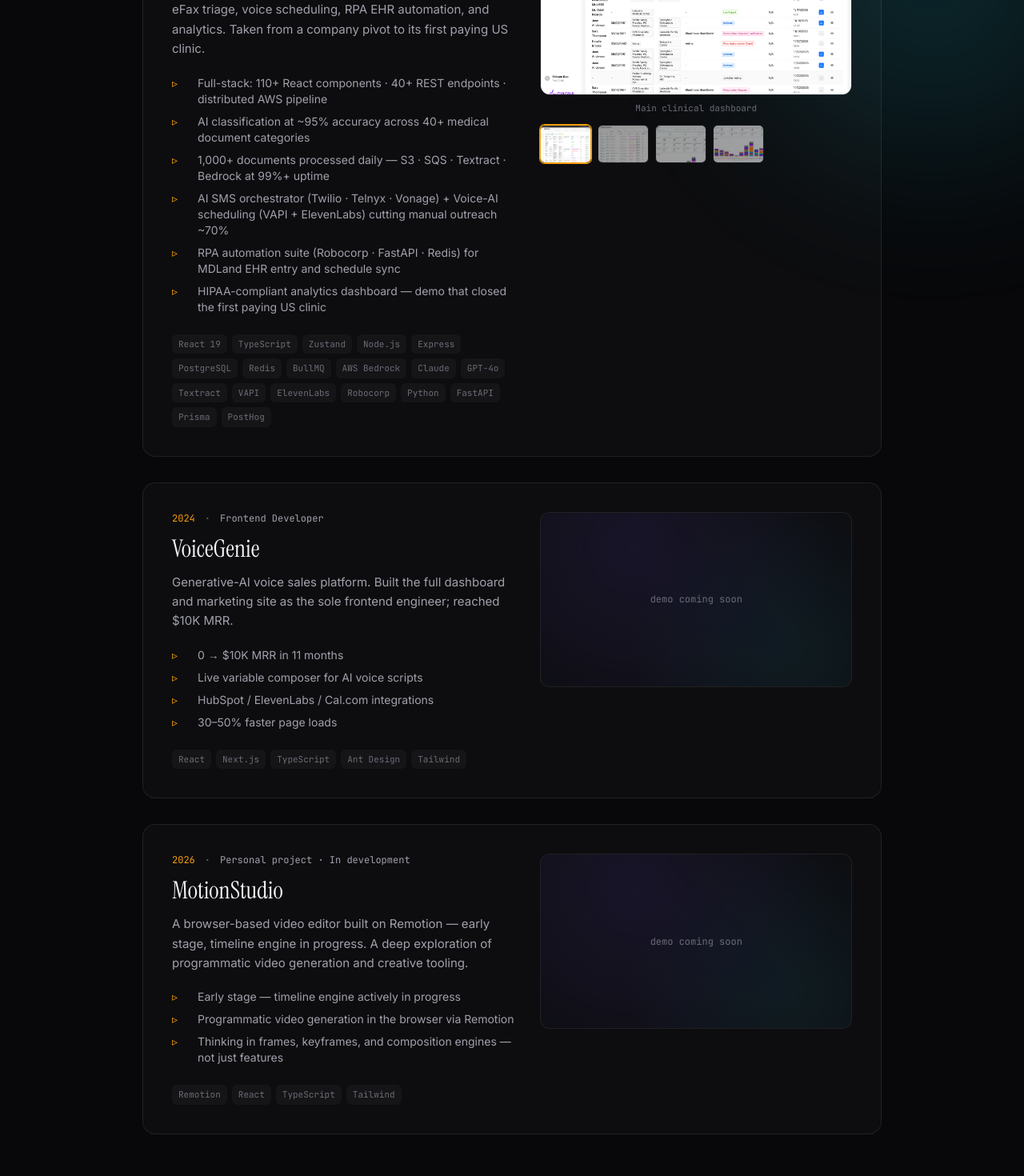
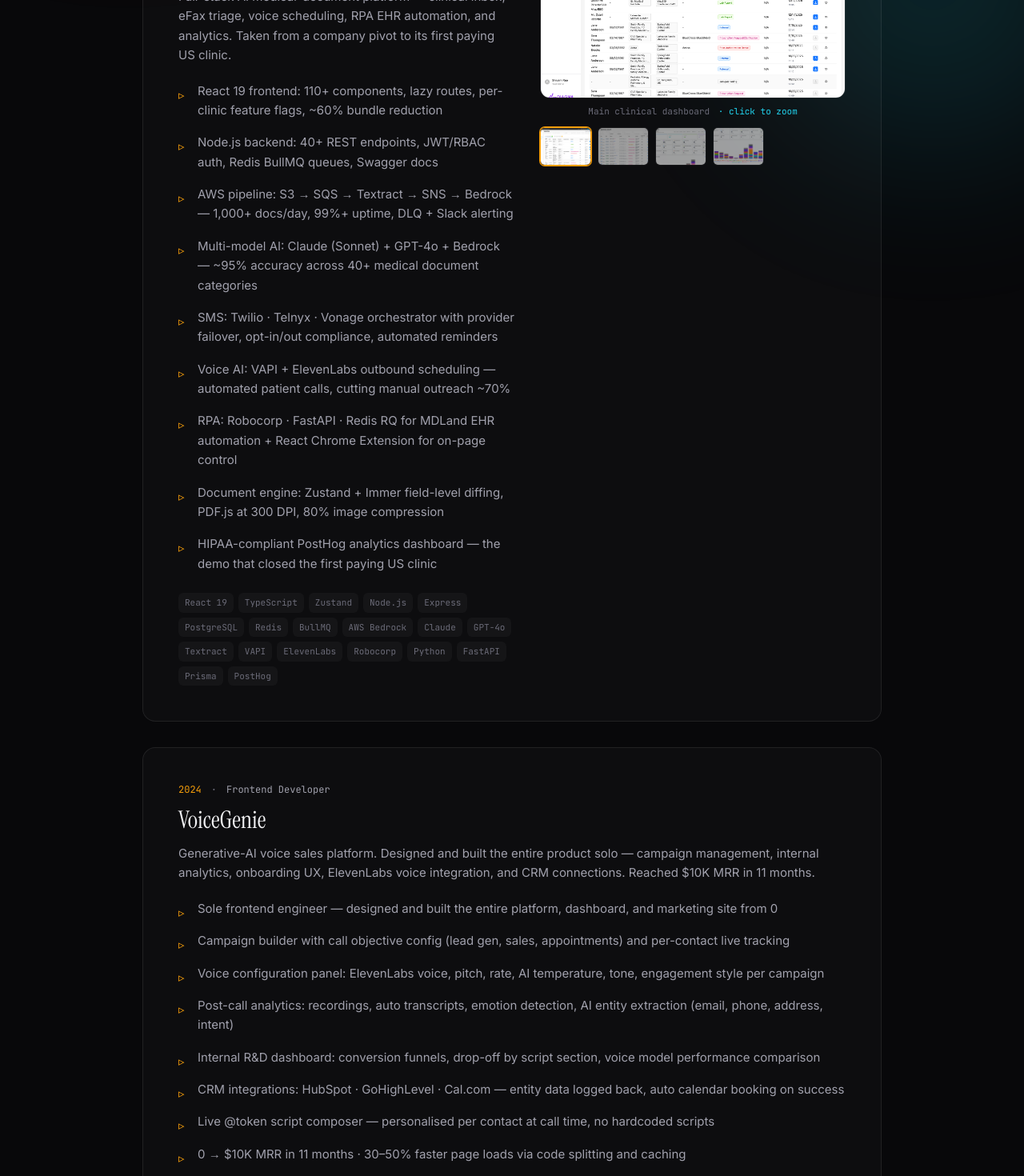
Before and after one commit to BLAZE7SHADOW/shivam-portfolio, a Next.js app: page /projects in a window 1280 px wide. Shown: the part 540-2010 px from the top of the page at 80% size. Built offline with nearby package versions, Linux system fonts and the light colour scheme.

Commit message:
feat: keyword highlights, expanded job details, lightbox zoom, WIP badge, Twitter handle, journey page fixes

```diff
--- a/app/projects/page.tsx
+++ b/app/projects/page.tsx
@@ -4,6 +4,7 @@ import Reveal from "@/components/Reveal";
 import TiltCard from "@/components/TiltCard";
 import Gallery from "@/components/Gallery";
 import { Eyebrow } from "@/components/Section";
+import { HL } from "@/lib/highlight";
 import { projects } from "@/content/data";
 
 export default function ProjectsPage() {
@@ -25,21 +26,27 @@ export default function ProjectsPage() {
         {projects.map((p, i) => (
           <Reveal key={p.slug} delay={i * 0.05}>
             <div id={p.slug} className="scroll-mt-28">
-            <TiltCard className="p-7 sm:p-9" max={3}>
-              <div className="grid gap-8 lg:grid-cols-[1.1fr_1fr] lg:items-start">
+            <TiltCard className="p-8 sm:p-11" max={3}>
+              <div className={`grid gap-8 ${p.media.length > 0 ? "lg:grid-cols-[1.1fr_1fr] lg:items-start" : ""}`}>
                 <div>
-                  <div className="mb-3 flex items-center gap-3 font-mono text-xs">
+                  <div className="mb-3 flex flex-wrap items-center gap-3 font-mono text-xs">
                     <span className="text-accent">{p.year}</span>
                     <span className="text-ink-faint">·</span>
                     <span className="text-ink-dim">{p.role}</span>
+                    {p.wip && (
+                      <span className="inline-flex items-center gap-1.5 rounded-full border border-amber-400/30 bg-amber-400/10 px-2.5 py-0.5 text-[11px] font-medium text-amber-400">
+                        <span className="h-1.5 w-1.5 animate-pulse rounded-full bg-amber-400" />
+                        In Development
+                      </span>
+                    )}
                   </div>
                   <h2 className="mb-3 font-serif text-3xl">{p.title}</h2>
                   <p className="mb-5 text-[15px] leading-relaxed text-ink-dim">{p.blurb}</p>
-                  <ul className="mb-6 grid gap-2">
+                  <ul className="mb-6 grid gap-4">
                     {p.highlights.map((h, j) => (
-                      <li key={j} className="relative pl-5 text-sm text-ink-dim">
-                        <span className="absolute left-0 text-accent">▹</span>
-                        <span className="block pl-3">{h}</span>
+                      <li key={j} className="relative pl-6 text-[15px] leading-relaxed text-ink-dim">
+                        <span className="absolute left-0 top-[5px] text-accent">▹</span>
+                        <span className="block"><HL text={h} /></span>
                       </li>
                     ))}
                   </ul>
--- a/components/Gallery.tsx
+++ b/components/Gallery.tsx
@@ -1,13 +1,18 @@
 "use client";
 
-import { useState } from "react";
+import { useState, useEffect, useCallback } from "react";
 import type { Media } from "@/content/data";
 
-function MediaFrame({ item }: { item: Media }) {
+function MediaFrame({
+  item,
+  onClick,
+}: {
+  item: Media;
+  onClick?: () => void;
+}) {
   if (item.type === "video") {
     return (
       <video
-        key={item.src}
         className="aspect-video w-full rounded-xl border border-panel-border object-cover"
         src={item.src}
         autoPlay
@@ -18,47 +23,55 @@ function MediaFrame({ item }: { item: Media }) {
       />
     );
   }
+  return (
     // eslint-disable-next-line @next/next/no-img-element
-  return (
     <img
-      key={item.src}
       src={item.src}
       alt={item.caption || "project media"}
-      className="aspect-video w-full rounded-xl border border-panel-border object-cover"
+      onClick={onClick}
+      className="aspect-video w-full cursor-zoom-in rounded-xl border border-panel-border object-cover transition-opacity hover:opacity-90"
     />
   );
 }
 
 export default function Gallery({ media }: { media: Media[] }) {
   const [active, setActive] = useState(0);
+  const [lightbox, setLightbox] = useState<number | null>(null);
 
-  // Placeholder when no media yet
-  if (!media || media.length === 0) {
-    return (
-      <div className="relative flex aspect-video w-full items-center justify-center overflow-hidden rounded-xl border border-panel-border bg-bg-soft">
-        <div
-          className="absolute inset-0 opacity-40"
-          style={{
-            background:
-              "radial-gradient(500px circle at 30% 20%, rgba(124,92,255,0.25), transparent 50%), radial-gradient(400px circle at 80% 80%, rgba(34,211,238,0.18), transparent 50%)",
-          }}
-        />
-        <span className="relative font-mono text-xs text-ink-faint">demo coming soon</span>
-      </div>
-    );
-  }
+  const closeLightbox = useCallback(() => setLightbox(null), []);
+
+  const prev = useCallback(() =>
+    setLightbox((i) => (i !== null && i > 0 ? i - 1 : i)), []);
+
+  const next = useCallback(() =>
+    setLightbox((i) => (i !== null && i < media.length - 1 ? i + 1 : i)), [media.length]);
+
+  useEffect(() => {
+    if (lightbox === null) return;
+    const handler = (e: KeyboardEvent) => {
+      if (e.key === "Escape") closeLightbox();
+      if (e.key === "ArrowLeft") prev();
+      if (e.key === "ArrowRight") next();
+    };
+    window.addEventListener("keydown", handler);
+    return () => window.removeEventListener("keydown", handler);
+  }, [lightbox, closeLightbox, prev, next]);
+
+  if (!media || media.length === 0) return null;
 
   const current = media[Math.min(active, media.length - 1)];
 
   return (
+    <>
       <div>
-      <MediaFrame item={current} />
+        <MediaFrame item={current} onClick={() => setLightbox(active)} />
 
         {current.caption && (
-        <div className="mt-2 text-center font-mono text-[11px] text-ink-faint">{current.caption}</div>
+          <div className="mt-2 text-center font-mono text-[11px] text-ink-faint">
+            {current.caption} <span className="ml-1 text-accent-2">· click to zoom</span>
+          </div>
         )}
 
-      {/* thumbnails — only when more than one */}
         {media.length > 1 && (
           <div className="mt-3 flex flex-wrap gap-2">
             {media.map((m, i) => (
@@ -86,5 +99,73 @@ export default function Gallery({ media }: { media: Media[] }) {
           </div>
         )}
       </div>
+
+      {/* Lightbox */}
+      {lightbox !== null && (
+        <div
+          className="fixed inset-0 z-[9999] bg-black/94 backdrop-blur-md"
+          onClick={closeLightbox}
+        >
+          {/* Close */}
+          <button
+            onClick={closeLightbox}
+            className="absolute right-4 top-4 z-10 flex h-9 w-9 items-center justify-center rounded-full border border-white/20 bg-white/10 text-white/70 transition-colors hover:bg-white/20 hover:text-white"
+            aria-label="Close"
+          >
+            <svg width="14" height="14" viewBox="0 0 14 14" fill="none">
+              <path d="M1 1l12 12M13 1L1 13" stroke="currentColor" strokeWidth="1.8" strokeLinecap="round" />
+            </svg>
+          </button>
+
+          {/* Main layout: prev | image | next */}
+          <div className="flex h-full w-full items-center justify-between gap-3 px-4">
+            {/* Prev */}
+            <button
+              onClick={(e) => { e.stopPropagation(); prev(); }}
+              disabled={lightbox === 0}
+              className="z-10 flex h-11 w-11 shrink-0 items-center justify-center rounded-full border border-white/20 bg-white/10 text-white/70 transition-colors hover:bg-white/20 hover:text-white disabled:opacity-0"
+              aria-label="Previous"
+            >
+              <svg width="16" height="16" viewBox="0 0 16 16" fill="none">
+                <path d="M10 3L5 8l5 5" stroke="currentColor" strokeWidth="1.8" strokeLinecap="round" strokeLinejoin="round" />
+              </svg>
+            </button>
+
+            {/* Image + caption */}
+            <div
+              className="flex flex-1 flex-col items-center gap-3 overflow-hidden"
+              onClick={(e) => e.stopPropagation()}
+            >
+              {/* eslint-disable-next-line @next/next/no-img-element */}
+              <img
+                src={media[lightbox].src}
+                alt={media[lightbox].caption || "project screenshot"}
+                className="max-h-[82vh] w-full rounded-2xl border border-white/10 object-contain shadow-2xl"
+              />
+              <div className="flex items-center gap-4">
+                {media[lightbox].caption && (
+                  <span className="font-mono text-xs text-white/50">{media[lightbox].caption}</span>
+                )}
+                {media.length > 1 && (
+                  <span className="font-mono text-xs text-white/30">{lightbox + 1} / {media.length}</span>
+                )}
+              </div>
+            </div>
+
+            {/* Next */}
+            <button
+              onClick={(e) => { e.stopPropagation(); next(); }}
+              disabled={lightbox === media.length - 1}
+              className="z-10 flex h-11 w-11 shrink-0 items-center justify-center rounded-full border border-white/20 bg-white/10 text-white/70 transition-colors hover:bg-white/20 hover:text-white disabled:opacity-0"
+              aria-label="Next"
+            >
+              <svg width="16" height="16" viewBox="0 0 16 16" fill="none">
+                <path d="M6 3l5 5-5 5" stroke="currentColor" strokeWidth="1.8" strokeLinecap="round" strokeLinejoin="round" />
+              </svg>
+            </button>
+          </div>
+        </div>
+      )}
+    </>
   );
 }
--- a/content/data.ts
+++ b/content/data.ts
@@ -20,7 +20,7 @@ export const profile = {
   socials: {
     github: "https://github.com/BLAZE7SHADOW",
     linkedin: "https://www.linkedin.com/in/shivam-govind-rao-138881157/",
-    twitter: "https://twitter.com/your_handle", // EDIT
+    twitter: "https://x.com/BLAZE07SHADOW",
   },
   intro:
     "I started as a frontend engineer and grew into the full stack — backend, cloud, AI pipelines, and RPA automation. At Diagna AI I owned FAXFlo end-to-end: 110+ React components, a 40-endpoint Node.js API, a distributed AWS document pipeline processing 1,000+ faxes daily, and the AI + voice automation that took the product live in a paying US clinic.",
@@ -52,13 +52,15 @@ export const journey = [
     summary:
       "Took FAXFlo from a company pivot to its first paying US clinic in production. Owned the entire stack — React frontend, Node.js backend, AWS cloud pipeline, multi-model AI, Voice-AI scheduling, RPA automation, and analytics.",
     points: [
-      "Full-stack owner: shipped the React 19 frontend solo (110+ components, lazy-loaded routes, per-clinic feature flags, ~60% bundle reduction) AND the production backend (Node.js · Express · PostgreSQL, 40+ REST endpoints, JWT/RBAC auth, Redis-backed BullMQ queues, Swagger docs).",
-      "Architected a distributed AWS pipeline (S3 · SQS · Textract · SNS · Bedrock) processing 1,000+ medical documents daily at 99%+ uptime, with DLQ handling and Slack alerting.",
-      "Integrated Claude (Sonnet), GPT-4o, and AWS Bedrock for document classification at ~95% accuracy across 40+ categories — extracting structured patient data with custom prompts and retry logic.",
-      "Built an AI SMS orchestrator (Twilio · Telnyx · Vonage) for opt-in/opt-out flows, appointment reminders, and follow-up — and a Voice-AI scheduling module (VAPI + ElevenLabs) cutting manual outreach ~70%.",
-      "Engineered an RPA automation suite (Robocorp · Python · FastAPI · Redis RQ) for MDLand EHR — OTP/2FA login, patient search, document upload, and schedule sync via iframe-heavy UI, with a React Chrome Extension for on-page orchestration.",
-      "Built the HIPAA-compliant PostHog analytics dashboard (EMR sync counts, bar charts, appointment analytics) and the investor + clinic demo that closed the first paying US clinic.",
-      "Wrote a custom Zustand + Immer document-editing engine with field-level diffing and patch-only updates; PDF.js rendering at 300 DPI with multi-page batch processing and ~80% image compression.",
+      "**Frontend** — Shipped the entire **React 19** UI solo: **110+ components**, lazy-loaded routes, per-clinic feature flags, role-based views, and **~60% bundle reduction** via aggressive code splitting.",
+      "**Backend API** — Built the production **Node.js · Express · PostgreSQL** backend from scratch: **40+ REST endpoints**, JWT + RBAC auth, input validation, Swagger docs, and **Redis-backed BullMQ** job queues for async processing.",
+      "**AWS Pipeline** — Architected a distributed document pipeline (**S3 → SQS → Textract → SNS → Bedrock**) processing **1,000+ medical faxes daily** at **99%+ uptime** — with dead-letter queues (DLQ) for poison-message handling, SNS-triggered retries, and Slack alerting on failures.",
+      "**AI Classification** — Integrated **Claude (Sonnet)**, **GPT-4o**, and **AWS Bedrock** in a multi-model chain for document classification at **~95% accuracy** across **40+ medical categories** — custom system prompts, structured JSON extraction, confidence scoring, and fallback retry logic.",
+      "**SMS Orchestration** — Built an AI-driven SMS system across three providers (**Twilio · Telnyx · Vonage**) handling opt-in/opt-out compliance, appointment reminders, two-way patient messaging, and automated follow-up flows — with provider failover so no single outage breaks delivery.",
+      "**Voice AI** — Built a Voice-AI outbound scheduling module (**VAPI + ElevenLabs**) for automated patient calls: appointment confirmations, reschedule handling, and intake — cutting manual outreach by **~70%**.",
+      "**RPA & EHR Automation** — Engineered a full RPA suite (**Robocorp · Python · FastAPI · Redis RQ**) targeting MDLand EHR's iframe-heavy UI: OTP/2FA login, patient lookup, document upload, and calendar sync — plus a **React Chrome Extension** that embedded the orchestration UI directly on the EHR page.",
+      "**Document Engine** — Wrote a custom **Zustand + Immer** editing engine with field-level diffing and patch-only backend sync; **PDF.js** rendering at **300 DPI**, multi-page batch processing, and **~80% image compression** before S3 upload.",
+      "**Analytics** — Built a **HIPAA-compliant PostHog** dashboard tracking EMR sync rates, document pipeline throughput, appointment conversion, and AI classification accuracy — the same dashboard used in the investor demo that **closed the first paying US clinic**.",
     ],
     stack: ["React 19", "TypeScript", "Zustand", "Node.js", "Express", "PostgreSQL", "Redis", "BullMQ", "AWS Bedrock", "Claude", "GPT-4o", "Textract", "VAPI", "ElevenLabs", "Robocorp", "Python", "FastAPI", "PDF.js", "PostHog"],
   },
@@ -72,10 +74,15 @@ export const journey = [
     summary:
       "The only frontend engineer on VoiceGenie, a generative-AI voice sales platform. Built the dashboard and marketing site that closed the first enterprise customers.",
     points: [
-      "Grew VoiceGenie from 0 to $10K MRR in 11 months as the sole frontend engineer.",
-      "Built a live variable composer for AI voice scripts — drop @name / @appointment tokens that resolve per-contact at call time.",
-      "Integrated HubSpot, ElevenLabs, GoHighLevel, and Cal.com into one workflow.",
-      "Cut page load times 30–50% with code splitting, lazy loading, and targeted caching.",
+      "**Product ownership** — Designed and built the **entire VoiceGenie platform from 0** as the **sole frontend engineer**: customer-facing dashboard, marketing site, and internal tooling — all shipped solo.",
+      "**Campaign builder** — Built the full campaign creation flow: configure AI voice scripts, select and segment contact lists, set call schedules, define call objectives (**lead generation, sales, appointment setting**), and monitor live campaign status per contact in real time.",
+      "**Voice configuration** — Built a per-campaign voice settings panel: **ElevenLabs** voice selection, **pitch**, **speaking rate**, **AI temperature**, **engagement style**, and **tone** — letting teams tune the AI persona for each use case (cold outreach vs. warm follow-up vs. enterprise sales).",
+      "**Post-call analytics** — Built a post-call review interface with full **call recordings**, **auto-generated transcripts**, **emotion detection** per call segment, and **AI-extracted entities** (name, email, phone, address, intent signals) surfaced as structured data — actionable intel without listening to every call.",
+      "**R&D & internal dashboard** — Built an internal analytics platform for the product and research team: **call success rates**, **conversion funnels**, drop-off analysis by script section, and **voice model performance comparisons** — used directly for product iteration.",
+      "**Onboarding UX** — Designed and built the end-to-end user onboarding: account setup, workspace config, first-campaign walkthrough, and guided integration steps — reducing **time-to-first-call** for new customers.",
+      "**CRM integrations** — Connected **HubSpot**, **GoHighLevel**, and **Cal.com**: contact sync, call outcome and entity data logged back to CRM records, and **auto calendar booking** on successful calls.",
+      "**Script composer** — Live **@token** variable composer (@name, @appointment, @product) that resolves per-contact at call time; no hardcoded scripts — every call personalised dynamically.",
+      "**Performance & growth** — Cut page load times **30–50%** via code splitting, lazy loading, and caching; grew VoiceGenie from **0 to $10K MRR in 11 months** as the only frontend engineer.",
     ],
     stack: ["React", "Next.js", "TypeScript", "Material UI", "Redux", "Tailwind"],
   },
@@ -106,6 +113,7 @@ export type Project = {
   year: string;
   role: string;
   featured: boolean;
+  wip?: boolean;
   media: Media[];
   highlights: string[];
   stack: string[];
@@ -127,12 +135,15 @@ export const projects: Project[] = [
       { type: "image", src: "/images/Faxflo_analytics_dashboard-2.png", caption: "Analytics dashboard — appointment & AI status" },
     ],
     highlights: [
-      "Full-stack: 110+ React components · 40+ REST endpoints · distributed AWS pipeline",
-      "AI classification at ~95% accuracy across 40+ medical document categories",
-      "1,000+ documents processed daily — S3 · SQS · Textract · Bedrock at 99%+ uptime",
-      "AI SMS orchestrator (Twilio · Telnyx · Vonage) + Voice-AI scheduling (VAPI + ElevenLabs) cutting manual outreach ~70%",
-      "RPA automation suite (Robocorp · FastAPI · Redis) for MDLand EHR entry and schedule sync",
-      "HIPAA-compliant analytics dashboard — demo that closed the first paying US clinic",
+      "React 19 frontend: 110+ components, lazy routes, per-clinic feature flags, ~60% bundle reduction",
+      "Node.js backend: 40+ REST endpoints, JWT/RBAC auth, Redis BullMQ queues, Swagger docs",
+      "AWS pipeline: S3 → SQS → Textract → SNS → Bedrock — 1,000+ docs/day, 99%+ uptime, DLQ + Slack alerting",
+      "Multi-model AI: Claude (Sonnet) + GPT-4o + Bedrock — ~95% accuracy across 40+ medical document categories",
+      "SMS: Twilio · Telnyx · Vonage orchestrator with provider failover, opt-in/out compliance, automated reminders",
+      "Voice AI: VAPI + ElevenLabs outbound scheduling — automated patient calls, cutting manual outreach ~70%",
+      "RPA: Robocorp · FastAPI · Redis RQ for MDLand EHR automation + React Chrome Extension for on-page control",
+      "Document engine: Zustand + Immer field-level diffing, PDF.js at 300 DPI, 80% image compression",
+      "HIPAA-compliant PostHog analytics dashboard — the demo that closed the first paying US clinic",
     ],
     stack: ["React 19", "TypeScript", "Zustand", "Node.js", "Express", "PostgreSQL", "Redis", "BullMQ", "AWS Bedrock", "Claude", "GPT-4o", "Textract", "VAPI", "ElevenLabs", "Robocorp", "Python", "FastAPI", "Prisma", "PostHog"],
     links: { live: "", github: "" },
@@ -140,7 +151,7 @@ export const projects: Project[] = [
   {
     slug: "voicegenie",
     title: "VoiceGenie",
-    blurb: "Generative-AI voice sales platform. Built the full dashboard and marketing site as the sole frontend engineer; reached $10K MRR.",
+    blurb: "Generative-AI voice sales platform. Designed and built the entire product solo — campaign management, internal analytics, onboarding UX, ElevenLabs voice integration, and CRM connections. Reached $10K MRR in 11 months.",
     year: "2024",
     role: "Frontend Developer",
     featured: true,
@@ -149,12 +160,16 @@ export const projects: Project[] = [
       // { type: "video", src: "/demos/voicegenie-demo.mp4" },
     ],
     highlights: [
-      "0 → $10K MRR in 11 months",
-      "Live variable composer for AI voice scripts",
-      "HubSpot / ElevenLabs / Cal.com integrations",
-      "30–50% faster page loads",
+      "Sole frontend engineer — designed and built the entire platform, dashboard, and marketing site from 0",
+      "Campaign builder with call objective config (lead gen, sales, appointments) and per-contact live tracking",
+      "Voice configuration panel: ElevenLabs voice, pitch, rate, AI temperature, tone, engagement style per campaign",
+      "Post-call analytics: recordings, auto transcripts, emotion detection, AI entity extraction (email, phone, address, intent)",
+      "Internal R&D dashboard: conversion funnels, drop-off by script section, voice model performance comparison",
+      "CRM integrations: HubSpot · GoHighLevel · Cal.com — entity data logged back, auto calendar booking on success",
+      "Live @token script composer — personalised per contact at call time, no hardcoded scripts",
+      "0 → $10K MRR in 11 months · 30–50% faster page loads via code splitting and caching",
     ],
-    stack: ["React", "Next.js", "TypeScript", "Ant Design", "Tailwind"],
+    stack: ["React", "Next.js", "TypeScript", "Ant Design", "Tailwind", "Redux", "ElevenLabs", "HubSpot", "GoHighLevel", "Cal.com"],
     links: { live: "", github: "" },
   },
   {
@@ -162,8 +177,9 @@ export const projects: Project[] = [
     title: "MotionStudio",
     blurb: "A browser-based video editor built on Remotion — early stage, timeline engine in progress. A deep exploration of programmatic video generation and creative tooling.",
     year: "2026",
-    role: "Personal project · In development",
+    role: "Personal project",
     featured: false,
+    wip: true,
     media: [],
     highlights: [
       "Early stage — timeline engine actively in progress",
--- /dev/null
+++ b/lib/highlight.tsx
@@ -0,0 +1,20 @@
+import { Fragment } from "react";
+
+// Renders **word** as highlighted (bright + semibold) inside dim text.
+// Usage: <HL text={bullet} />
+export function HL({ text }: { text: string }) {
+  const parts = text.split(/\*\*(.+?)\*\*/g);
+  return (
+    <>
+      {parts.map((part, i) =>
+        i % 2 === 1 ? (
+          <span key={i} className="font-semibold text-ink">
+            {part}
+          </span>
+        ) : (
+          <Fragment key={i}>{part}</Fragment>
+        )
+      )}
+    </>
+  );
+}
```
Also changed, not shown: app/journey/page.tsx (+9 -8 lines), app/page.tsx (+6 -5 lines). Lines whose indentation alone changed are shown as unchanged.
